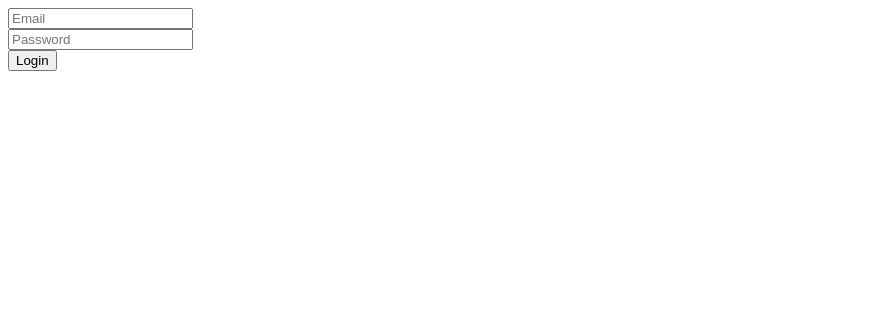
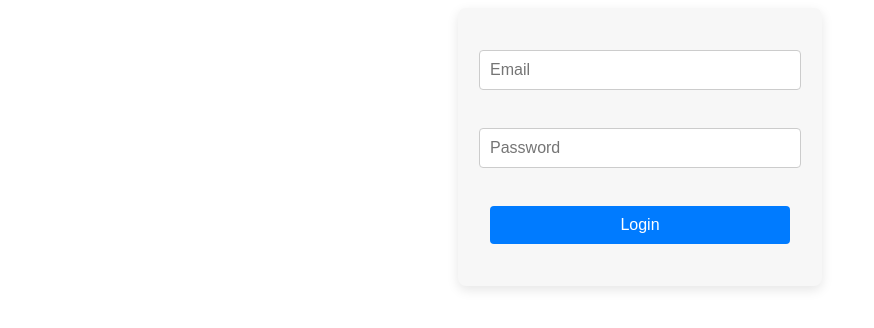
Before and after one commit to F4P1E/Culture-Canvas-COSC2769-Full-Stack-Development, a React (Vite) app in the folder client/: page /login in a window 1280 px wide. Shown: the top 328 px of the page, without its empty margins (0-874 px from the left). Built offline with nearby package versions, Linux system fonts and the light colour scheme.

Commit message:
Init Branch

```diff
--- a/client/package.json
+++ b/client/package.json
@@ -14,7 +14,8 @@
     "react": "^18.3.1",
     "react-dom": "^18.3.1",
     "react-redux": "^9.1.2",
-    "react-router-dom": "^6.26.1"
+    "react-router-dom": "^6.26.1",
+    "sass": "^1.78.0"
   },
   "devDependencies": {
     "@eslint/js": "^9.9.0",
--- a/client/src/components/Auth/Login.jsx
+++ b/client/src/components/Auth/Login.jsx
@@ -2,6 +2,7 @@ import React, { useState } from "react";
 import { useDispatch, useSelector } from "react-redux";
 import { useNavigate } from "react-router-dom";
 import { setLoginStart, setLoginSuccess, setLoginFailure } from "../../slices/authSlice";
+import '../../styles/Login.scss';
 
 const Login = () => {
   const [email, setEmail] = useState("");
@@ -37,6 +38,7 @@ const Login = () => {
   };
 
   return (
+    <div className="login-form">
     <form onSubmit={handleSubmit}>
       {error && <p style={{ color: 'red' }}>{error}</p>}
       <input
@@ -61,6 +63,7 @@ const Login = () => {
         {isLoading ? "Logging in..." : "Login"}
       </button>
     </form>
+    </div>
   );
 };
 
--- a/client/src/components/pages/GroupPage.jsx
+++ b/client/src/components/pages/GroupPage.jsx
@@ -1,13 +1,15 @@
 // Importing React hooks for state and effect, routing hook, and Redux hook for accessing state.
-import React, { useEffect, useState } from 'react';
-import { useParams } from 'react-router-dom';
-import { useSelector } from 'react-redux';
-import GroupAdmin from '../Groups/GroupAdmin'; // Importing GroupAdmin component.
-import PostFeed from '../Posts/PostFeed'; // Importing PostFeed component.
+import React, { useEffect, useState } from "react";
+import { useParams } from "react-router-dom";
+import { useSelector } from "react-redux";
+import GroupAdmin from "../Groups/GroupAdmin"; // Importing GroupAdmin component.
+import PostFeed from "../Posts/PostFeed"; // Importing PostFeed component.
+import GroupVisibility from "./GroupVisibility";
 
 const GroupPage = () => {
   const { id } = useParams(); // Getting group ID from route parameters.
   const [group, setGroup] = useState(null); // Local state for storing group data.
+  const [error, setError] = useState(null);
   const token = useSelector((state) => state.auth.token); // Accessing auth token from Redux store.
 
   // useEffect to fetch group data when the component mounts or ID/token changes.
@@ -19,6 +21,7 @@ const GroupPage = () => {
       });
       const data = await response.json(); // Parse the response data.
       setGroup(data); // Update state with fetched group data.
+
     };
 
     fetchGroup(); // Call the fetch function.
@@ -31,7 +34,13 @@ const GroupPage = () => {
     <div>
       <h1>{group.name}</h1>
       <p>{group.description}</p>
-      {group.admin && <GroupAdmin groupId={id} />} // Conditionally render GroupAdmin if user is admin.
+      <GroupVisibility
+        visibility={group.visibility}
+        isAdmin={group.admin}
+        onChangeVisibility={handleVisibilityChange}
+      />
+      {group.admin && <GroupAdmin groupId={id} />} // Conditionally render
+      GroupAdmin if user is admin.
       <h2>Group Posts</h2>
       <PostFeed posts={group.posts} /> // Render PostFeed with group's posts.
     </div>
--- /dev/null
+++ b/client/src/components/pages/GroupVisibility.jsx
@@ -0,0 +1,39 @@
+import React from "react";
+
+const GroupVisibility = ({ visibility, isAdmin, onChangeVisibility }) => {
+    return (
+        <div className="group-visibility">
+            <h3>Group Visibility</h3>
+            <p>
+                {visibility === 'Public'
+                    ? 'Public: All logged-in user can see the group memebers, group posts, group comments, and group reactions.'
+                    : 'Private: Only group memebers can see other group members, group posts, group comments, and group reactions.'}
+            </p>
+
+            {isAdmin && (
+                <div>
+                    <label>
+                        <input
+                        type="radio"
+                        value="Public"
+                        checked={visibility === 'Public'}
+                        onChange={() => onChangeVisibility('Public')}
+                        />
+                        Public
+                    </label>
+                    <label>
+                        <input
+                        type="radio"
+                        value="Private"
+                        checked={visibility === 'Private'}
+                        onChange={() => onChangeVisibility('Private')}
+                        />
+                        Private
+                    </label>
+                    </div>
+            )}
+        </div>
+    );
+};
+
+export default GroupVisibility;
--- a/client/src/components/pages/HomePage.jsx
+++ b/client/src/components/pages/HomePage.jsx
@@ -4,10 +4,11 @@ import React from 'react';
 import PostFeed from '../Posts/PostFeed'; // Component to display a feed of posts.
 import FriendList from '../Friends/FriendList'; // Component to display a list of friends.
 import GroupList from '../Groups/GroupList' // Component to display a list of groups.
+import '../../styles/HomePage.scss';
 
 const HomePage = () => {
   return (
-    <div>
+    <div className='home-page'>
       {/* Header for the HomePage */}
       <h1>Home Page</h1>
 
--- a/client/src/components/pages/ProfilePage.jsx
+++ b/client/src/components/pages/ProfilePage.jsx
@@ -43,9 +43,9 @@ const ProfilePage = () => {
       <h1>{profile.firstName} {profile.lastName}</h1>
       <p>Location: {profile.location}</p>
       <p>Occupation: {profile.occupation}</p>
-      <FriendList userId={id} /> // Render FriendList with user ID.
+      <FriendList userId={id} /> {/* Render FriendList with user ID.*/}
       <h2>Posts</h2>
-      <PostFeed posts={posts} /> // Render PostFeed with user's posts.
+      <PostFeed posts={posts} /> {/* Render PostFeed with user's posts.*/}
     </div>
   );
 };
--- /dev/null
+++ b/client/src/styles/HomePage.scss
@@ -0,0 +1,70 @@
+.home-page {
+    padding: 20px;
+    background-color: #f5f5f5;
+    font-family: 'Arial', sans-serif;
+
+    h1 {
+        text-align: center;
+        color: #333;
+        margin-bottom: 30px;
+    }
+
+    section {
+        background-color: #ffffff;
+        padding: 15px;
+        margin-bottom: 20px;
+        border-radius: 8px;
+        box-shadow: 0 2px 8px rgba(0, 0, 0, 0.1);
+
+        h2 {
+            color: #ff6700;
+            margin-bottom: 15px;
+            border-bottom: 2px solid #ff6700;
+            padding-bottom: 5px;
+        }
+
+        &:nth-of-type(1) {
+            .stories {
+                display: flex;
+                overflow-x: auto;
+                padding: 10px 0;
+            }
+        }
+
+        &:nth-of-type(2) {
+            .share {
+                margin-top: 10px;
+            }
+        }
+
+        &:nth-of-type(3),
+        &:nth-of-type(4),
+        &:nth-of-type(5) {
+            ul {
+                list-style: none;
+                padding: 0;
+
+                li {
+                    margin-bottom: 10px;
+                    padding: 10px;
+                    background-color: #e0e0e0;
+                    border-radius: 5px;
+                    display: flex;
+                    align-items: center;
+                }
+            }
+        }
+    }
+
+    @media (max-width: 768px) {
+        padding: 10px;
+
+        section {
+            margin-bottom: 15px;
+
+            h2 {
+                font-size: 18px;
+            }
+        }
+    }
+}
--- /dev/null
+++ b/client/src/styles/Login.scss
@@ -0,0 +1,60 @@
+    .login-form {
+    width: 300px;
+    margin: 0 auto;
+    padding: 2rem;
+    background-color: #f7f7f7;
+    border-radius: 8px;
+    box-shadow: 0px 4px 12px rgba(0, 0, 0, 0.1);
+
+    form {
+        display: flex;
+        flex-direction: column;
+        align-items: center;
+
+        input {
+            width: 100%;
+            padding: 10px;
+            margin: 10px 0;
+            border: 1px solid #ccc;
+            border-radius: 4px;
+            font-size: 16px;
+
+            &:disabled {
+                background-color: #e0e0e0;
+            }
+
+            &:focus {
+                border-color: #007bff;
+                outline: none;
+                box-shadow: 0px 0px 5px rgba(0, 123, 255, 0.5);
+            }
+        }
+
+        button {
+            width: 100%;
+            padding: 10px;
+            margin: 10px 0;
+            background-color: #007bff;
+            color: white;
+            border: none;
+            border-radius: 4px;
+            font-size: 16px;
+            cursor: pointer;
+            transition: background-color 0.3s ease;
+
+            &:disabled {
+                background-color: #a0a0a0;
+                cursor: not-allowed;
+            }
+
+            &:hover:not(:disabled) {
+                background-color: #0056b3;
+            }
+        }
+
+        p {
+            color: red;
+            font-size: 14px;
+        }
+    }
+}
```
Also changed, not shown: 1 other file (tests, documents, lock files or other folders).
